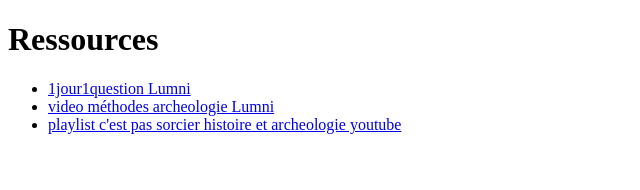
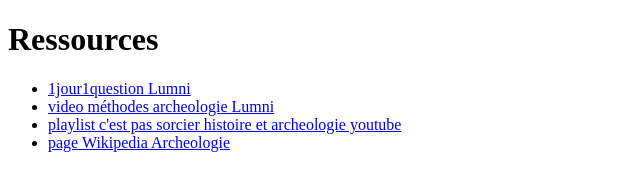
Before and after one commit to Poulpe664/Expose_Latin, a plain HTML site: page ressources.html in a window 1280 px wide. Shown: the whole page, without its empty margins (0-640 px from the left). Drawn offline with Linux system fonts and the light colour scheme.

Commit message:
add ressource link wikipedia

```diff
--- a/ressources.html
+++ b/ressources.html
@@ -8,6 +8,6 @@
             <li><a href="https://www.lumni.fr/video/c-est-quoi-le-metier-d-archeologue">1jour1question Lumni</a></li>
             <li><a href="https://www.lumni.fr/video/les-methodes-archeologiques">video méthodes archeologie Lumni</a></li>
             <li><a href="https://www.youtube.com/playlist?list=PLh-qVJTuss10_AnrdoXynbZn-ZFgB2Sby">playlist c'est pas sorcier histoire et archeologie youtube</a></li>
-
+            <li><a href="https://fr.wikipedia.org/wiki/Archeologie">page Wikipedia Archeologie</a></li>
         </ul>
     </body>
```
